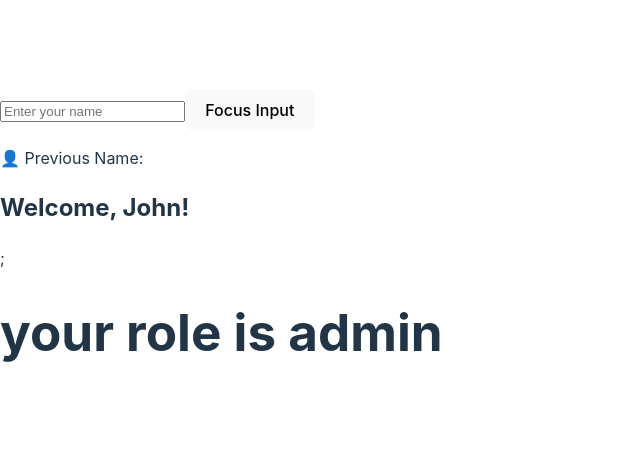
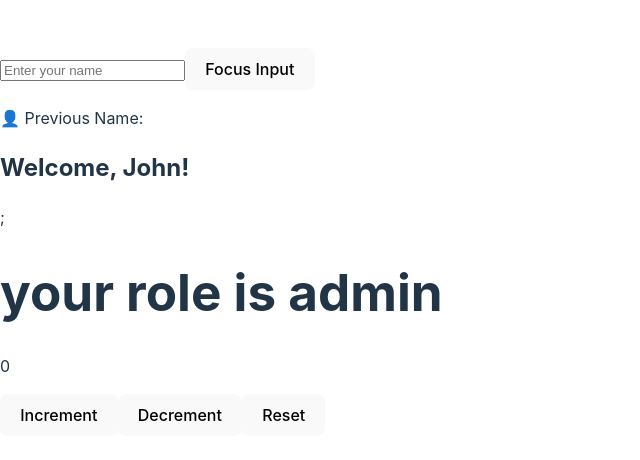
Before and after one commit to syedomer17/The-React.js, a React (Vite) app in the folder client/: page / in a window 1280 px wide. Shown: the part 158-618 px from the top of the page, without its empty margins (0-640 px from the left). Built offline with nearby package versions, Linux system fonts and the light colour scheme.

Commit message:
custom-hooks

```diff
--- a/client/src/App.jsx
+++ b/client/src/App.jsx
@@ -1,16 +1,10 @@
 import React from 'react'
-import MyHobby from './components/MyHobby';
-import Food from './components/Food';
-import LikeButton from './components/LikeButton';
-import ColorChanger from './components/ColorChanger';
-import MovieTicket from './components/MovieTicket';
-import ToDoList from './components/ToDoList';
-import LoginForm from './components/LoginForm';
-import MouseTracker from './components/MouseTracker';
 import Ref from './components/Ref';
 import UserProvider from './components/contexHook/UserProvider';
 import UserGreeting from './components/contexHook/UserGreeting';
 import UserRole from './components/contexHook/UserRole';
+import CounterComponent from './components/coustomHooks/CounterComponent';
+
 
 
 
@@ -27,6 +21,9 @@ const App = () => {
           </div>
         </UserProvider>
       </div>
+      <div>
+        <CounterComponent />
+      </div>
     </div>
   )
 }
--- /dev/null
+++ b/client/src/components/coustomHooks/CounterComponent.jsx
@@ -0,0 +1,16 @@
+import React from 'react'
+import useCounter from './UseCounter'
+
+const CounterComponent = () => {
+    const {counter,increment,decrement,reset} = useCounter(0)
+  return (
+    <div>
+        <p>{counter}</p>
+      <button onClick={increment}>Increment</button>
+      <button onClick={decrement}>Decrement</button>
+      <button onClick={reset}>Reset</button>
+    </div>
+  )
+}
+
+export default CounterComponent
--- /dev/null
+++ b/client/src/components/coustomHooks/UseCounter.jsx
@@ -0,0 +1,13 @@
+import { useState } from 'react';
+
+const useCounter = (initialValue = 0) => {
+  const [counter, setCounter] = useState(initialValue);
+
+  const increment = () => setCounter(prev => prev + 1);
+  const decrement = () => setCounter(prev => prev - 1);
+  const reset = () => setCounter(initialValue);
+
+  return { counter, increment, decrement, reset };
+};
+
+export default useCounter;
```
